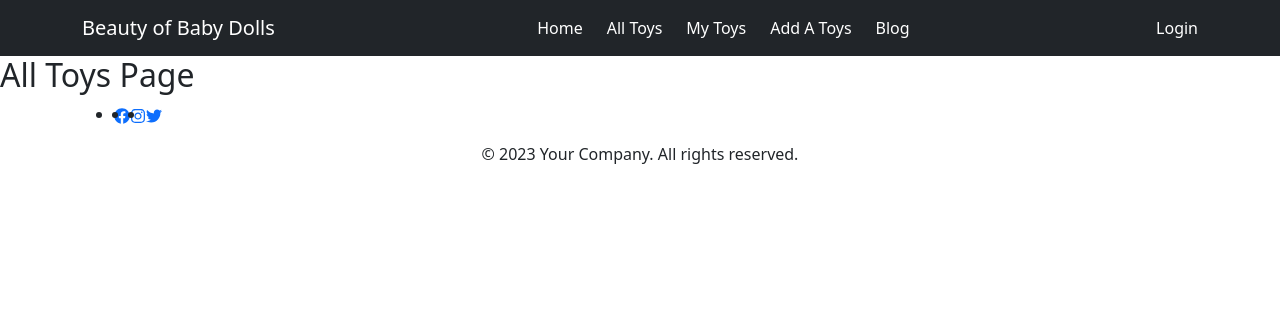
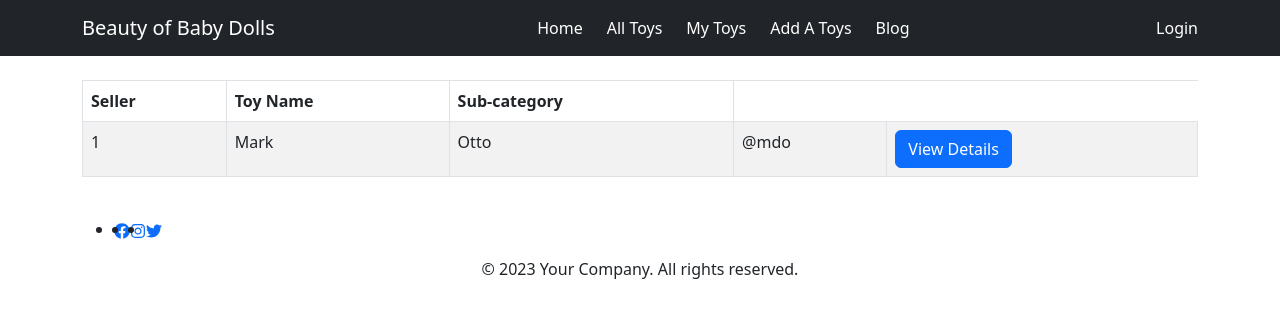
Before and after one commit to ArjumanJesmin/toy-marketplace, a React (Vite) app: page /allToys in a window 1280 px wide. Shown: the top 318 px of the page. Built offline with nearby package versions, Linux system fonts and the light colour scheme.

Commit message:
firebase configration and environment updated

```diff
--- a/package.json
+++ b/package.json
@@ -17,6 +17,7 @@
     "react": "^18.2.0",
     "react-bootstrap": "^2.7.4",
     "react-dom": "^18.2.0",
+    "react-hook-form": "^7.43.9",
     "react-icons": "^4.8.0",
     "react-router-dom": "^6.11.2",
     "sort-by": "^1.2.0"
--- a/src/Pages/AllToys/AllToys.jsx
+++ b/src/Pages/AllToys/AllToys.jsx
@@ -1,11 +1,27 @@
 /* eslint-disable no-unused-vars */
 import React from 'react';
+import { Button, Col, Container, Row, Table } from 'react-bootstrap';
+import TableBody from './TableBody';
 
 const AllToys = () => {
     return (
-        <div>
-            <h2>All Toys Page</h2>
-        </div>
+       <Container className='my-4'>
+        <Row>
+            <Col>
+            <Table  striped bordered hover>
+        <thead>
+          <tr>
+            <th>Seller</th>
+            <th>Toy Name</th>
+            <th>Sub-category</th>
+          </tr>
+        </thead>
+        <TableBody/>
+
+      </Table>
+            </Col>
+        </Row>
+       </Container>
     );
 };
 
--- /dev/null
+++ b/src/Pages/AllToys/TableBody.jsx
@@ -0,0 +1,20 @@
+/* eslint-disable no-unused-vars */
+import React from 'react';
+import { Button } from 'react-bootstrap';
+
+const TableBody = () => {
+    return (
+        <tbody>
+            <tr>
+                <td>1</td>
+                <td>Mark</td>
+                <td>Otto</td>
+                <td>@mdo</td>
+                <td><Button>View Details</Button></td>
+            </tr>
+        </tbody>
+
+    );
+};
+
+export default TableBody;
```
Also changed, not shown: src/Firebase/firebage.config.js (+20 -0 lines), 1 other file (tests, documents, lock files or other folders).
